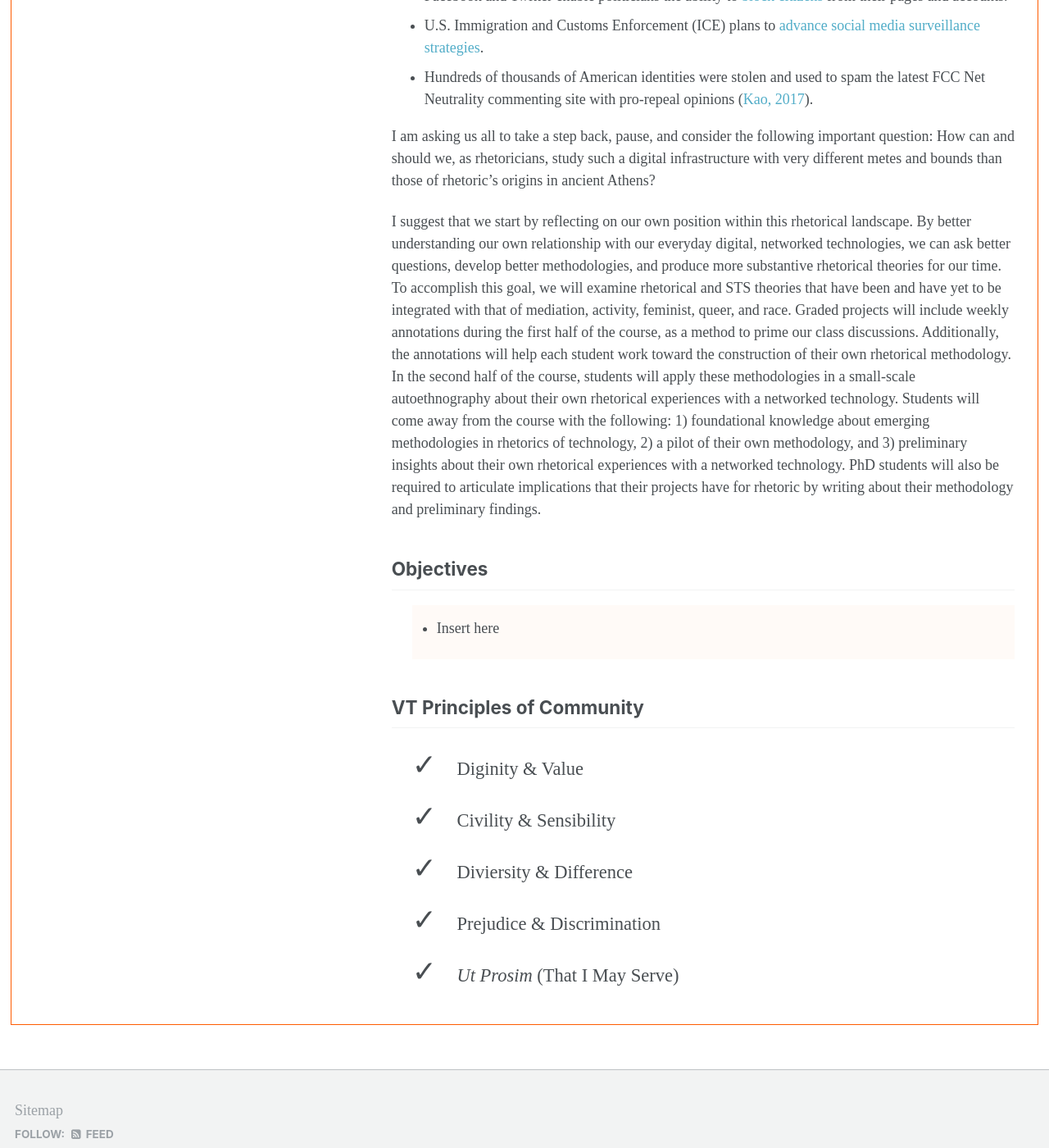
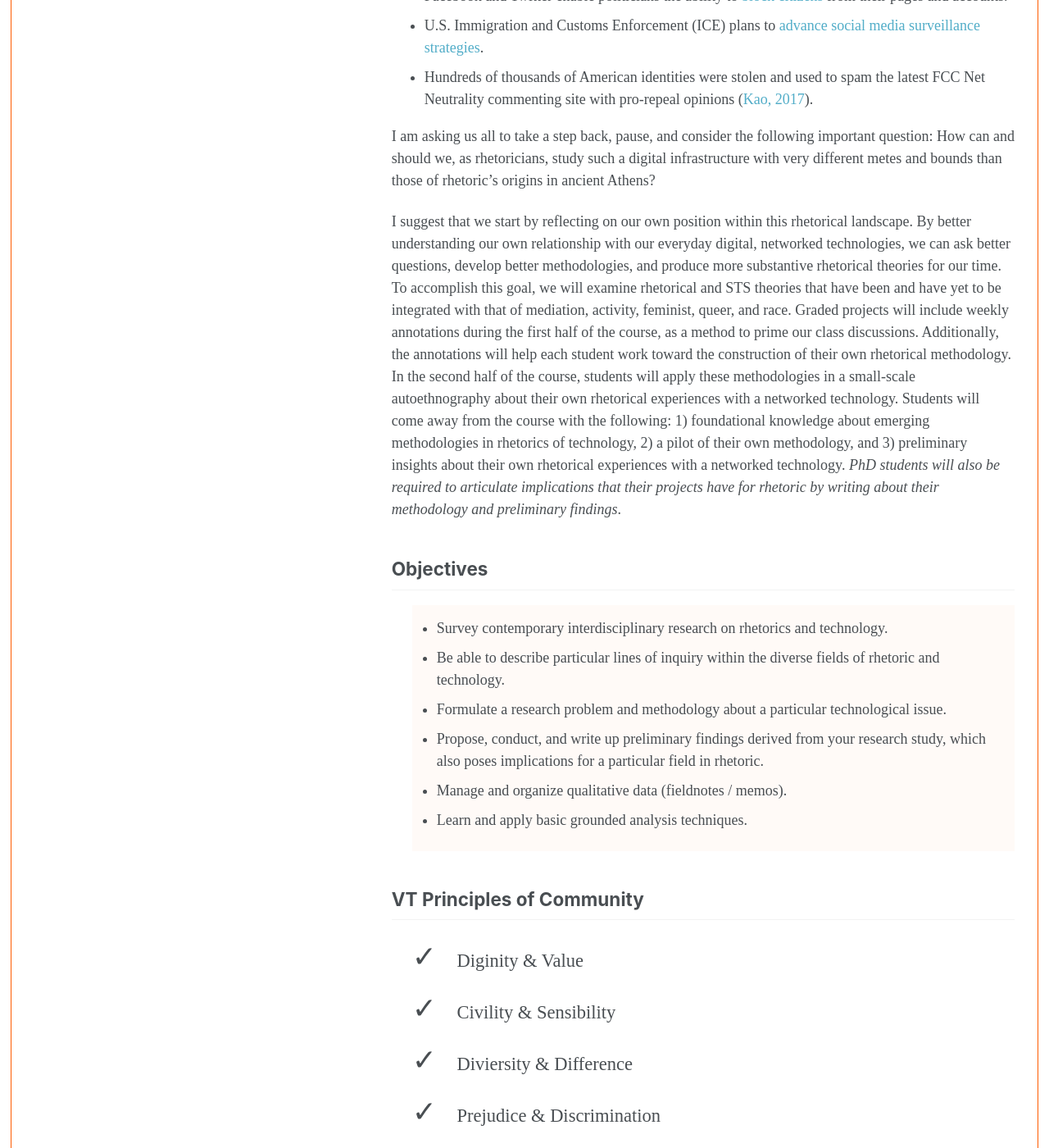
Before and after one commit to engl5674/engl5674.github.io, a Jekyll site: the page built from _pages/about.md, in a window 1280 px wide and 1400 px high, scrolled down 1092 px. Shown: the whole window at 82% size. Built offline with Jekyll 4.4.1, drawn with Linux system fonts in a browser that asks for light colours; some web fonts are replaced.

Commit message:
added objectives

```diff
--- a/_pages/about.md
+++ b/_pages/about.md
@@ -20,13 +20,23 @@ In this class, I am challenging us to consider how we dwell in a reconfigured po
 
 I am asking us all to take a step back, pause, and consider the following important question: How can and should we, as rhetoricians, study such a digital infrastructure with very different metes and bounds than those of rhetoric’s origins in ancient Athens?
 
-I suggest that we start by reflecting on our own position within this rhetorical landscape. By better understanding our own relationship with our everyday digital, networked technologies, we can ask better questions, develop better methodologies, and produce more substantive rhetorical theories for our time. To accomplish this goal, we will examine rhetorical and STS theories that have been and have yet to be integrated with that of mediation, activity, feminist, queer, and race. Graded projects will include weekly annotations during the first half of the course, as a method to prime our class discussions. Additionally, the annotations will help each student work toward the construction of their own rhetorical methodology. In the second half of the course, students will apply these methodologies in a small-scale autoethnography about their own rhetorical experiences with a networked technology. Students will come away from the course with the following: 1) foundational knowledge about emerging methodologies in rhetorics of technology, 2) a pilot of their own methodology, and 3) preliminary insights about their own rhetorical experiences with a networked technology. PhD students will also be required to articulate implications that their projects have for rhetoric by writing about their methodology and preliminary findings.
+I suggest that we start by reflecting on our own position within this rhetorical landscape. By better understanding our own relationship with our everyday digital, networked technologies, we can ask better questions, develop better methodologies, and produce more substantive rhetorical theories for our time. To accomplish this goal, we will examine rhetorical and STS theories that have been and have yet to be integrated with that of mediation, activity, feminist, queer, and race. Graded projects will include weekly annotations during the first half of the course, as a method to prime our class discussions. Additionally, the annotations will help each student work toward the construction of their own rhetorical methodology. In the second half of the course, students will apply these methodologies in a small-scale autoethnography about their own rhetorical experiences with a networked technology. Students will come away from the course with the following: 1) foundational knowledge about emerging methodologies in rhetorics of technology, 2) a pilot of their own methodology, and 3) preliminary insights about their own rhetorical experiences with a networked technology. *PhD students will also be required to articulate implications that their projects have for rhetoric by writing about their methodology and preliminary findings*.
 
 ## Objectives
 
 <ul class="hokie-shade">
   <li>
-    Insert here</li>
+    Survey contemporary interdisciplinary research on rhetorics and technology.</li>
+  <li>
+    Be able to describe particular lines of inquiry within the diverse fields of rhetoric and technology.</li>
+  <li>
+    Formulate a research problem and methodology about a particular technological issue.</li>
+  <li>
+    Propose, conduct, and write up preliminary findings derived from your research study, which also poses implications for a particular field in rhetoric.</li>
+  <li>
+    Manage and organize qualitative data (fieldnotes / memos).</li>
+  <li>
+    Learn and apply basic grounded analysis techniques.</li>
 </ul>
 
 ## VT Principles of Community
```
Also changed, not shown: 9 other files.
